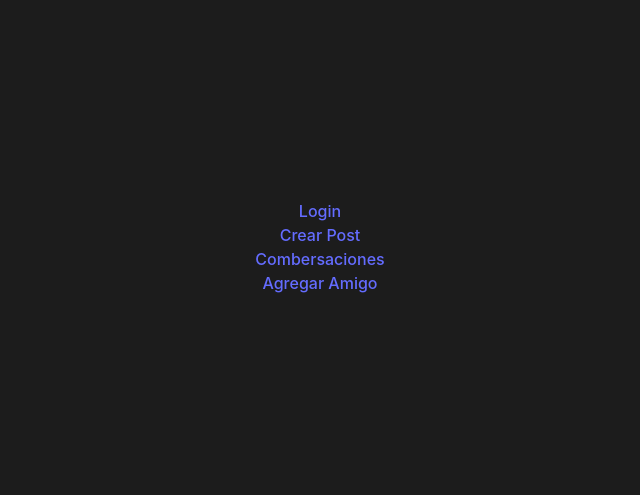
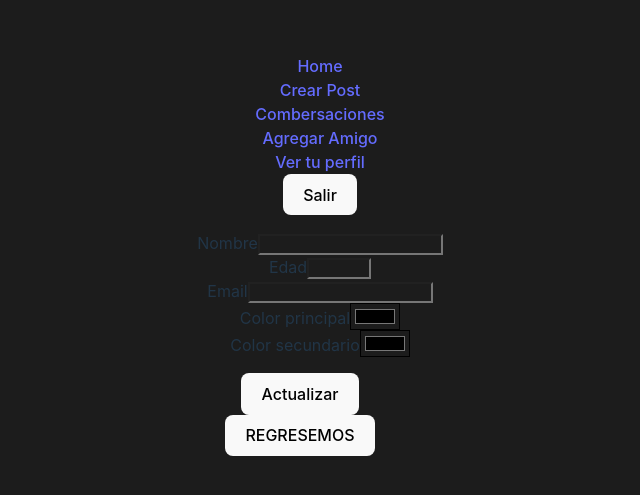
Before and after one commit to Francisco-Tirador/FRONT-GATO_RED, a React (Vite) app: page /#/EditedPerfil in a window 1280 px wide. Before the commit this address led to /#/Myperfil. Shown: the part 153-648 px from the top of the page, without its empty margins (340-980 px from the left). Built offline with nearby package versions, Linux system fonts and the light colour scheme; sample sign-in values are in the browser's storage.

Commit message:
colorDinamico

```diff
--- a/src/App.jsx
+++ b/src/App.jsx
@@ -2,7 +2,7 @@
 import reactLogo from './assets/react.svg'
 import './App.css'
 import Inicio from './componentes/singUp/Inicio'
-import { Routes,Route,Link } from 'react-router-dom'
+import { Routes,Route,Link, useNavigate } from 'react-router-dom'
 import Register from './componentes/singUp/Register'
 import Home from './componentes/Home'
 import Welcome from './componentes/singUp/Welcome'
@@ -12,19 +12,31 @@ import RED from './componentes/RedCombersations/RED'
 import Usuarios from './componentes/Perfiles/Usuarios'
 import Combersation from './componentes/RedCombersations/Combersation'
 import Messages from './componentes/RedCombersations/Messages'
+import Myperfil from './componentes/MyPerfil/Myperfil'
+import EditedPerfil from './componentes/MyPerfil/EditedPerfil'
 
 function App() {
+const naviguete=useNavigate()
+const getToken=localStorage.getItem('token')
+const CloseSession=()=>{
+  localStorage.clear('toke')
+  localStorage.clear('IdUser')
+  naviguete('/')
+}
 
-const getToken=localStorage.getItem('token')
+
   return (
     <div className="App">
       {
         getToken?
       <ul>
-        <li><Link to="/">Login</Link></li>
+        <li><Link to="/">Home</Link></li>
         <li><Link to="/CreatePost">Crear Post</Link></li>
         <li><Link to="/RED">Combersaciones</Link></li>
         <li><Link to="/Perfiles">Agregar Amigo</Link></li>
+        <li><Link to="/Myperfil">Ver tu perfil</Link></li>
+        <li><button onClick={CloseSession}>Salir</button></li>
+
       </ul>
       :''
 }
@@ -39,7 +51,9 @@ const getToken=localStorage.getItem('token')
     <Route path='/RED' element={<RED/>}/>
     <Route path='/Perfiles' element={<Usuarios/>}/>
     <Route path='/Combersation' element={<Combersation/>}/>
+    <Route path='/Myperfil' element={<Myperfil/>}/>
     <Route path='/Messages' element={<Messages/>}/>
+    <Route path='/EditedPerfil' element={<EditedPerfil/>}/>
     </Routes>
 
     </div>
--- /dev/null
+++ b/src/componentes/MyPerfil/EditedPerfil.jsx
@@ -0,0 +1,54 @@
+import axios from 'axios'
+import React from 'react'
+import { useForm } from 'react-hook-form'
+import { useNavigate } from 'react-router-dom'
+import tokenConfig from '../../util/tokenConfig'
+
+const EditedPerfil = () => {
+const navigate=useNavigate()
+const {handleSubmit,register,reset}=useForm()
+const submit=(data)=>{
+    const URL=`https://api-gato-red.onrender.com/api-gato-red/v1/users/My`
+    axios.put(URL,data,tokenConfig())
+    .then(res=>{console.log(res),
+        alert('Perfil Editado correctamente'),
+        navigate('/MyPerfil')
+    })
+    .catch(res=>{console.log(res)})
+}
+
+
+const toReturn=()=>{
+    navigate('/MyPerfil')
+}
+
+  return (
+    <div>
+              <form onSubmit={handleSubmit(submit)}>
+            <ul>
+                <li><label htmlFor='register-name'>Nombre</label>
+                    <input type='text'id='register-name' {...register('name')}></input>
+                </li>
+
+                <li><label htmlFor='resgister-age'>Edad</label>
+                    <input type='number'max={100} min={1} id='resgister-age' {...register('age')}></input>
+
+                </li>
+                <li><label htmlFor='register-email'>Email</label>
+                    <input type='text'id='register-email' {...register('emeil')}></input>
+                </li>
+                <li><label htmlFor='register-color1'>Color principal</label>
+                    <input type='color'id='register-color1' {...register('color1')}></input>
+                </li>
+                <li><label htmlFor='register-color2'>Color secundario</label>
+                    <input type='color' id='register-color2' {...register('color2')}></input>
+                </li>
+            </ul>
+            <button>Actualizar</button>
+        </form>
+        <button onClick={toReturn}>REGRESEMOS</button>
+    </div>
+  )
+}
+
+export default EditedPerfil
--- /dev/null
+++ b/src/componentes/MyPerfil/Myperfil.jsx
@@ -0,0 +1,69 @@
+import axios from 'axios'
+import React, { useEffect, useState } from 'react'
+import { useNavigate } from 'react-router-dom'
+import { color1,color2 } from '../../util/Color1'
+import tokenConfig from '../../util/tokenConfig'
+import TargetPost from '../Post/TargetPost'
+const Myperfil = () => {
+
+const [User, setUser] = useState()
+const navigate=useNavigate()
+
+const getUser=()=>{
+    const URL=`https://api-gato-red.onrender.com/api-gato-red/v1/users/My`
+    axios.get(URL,tokenConfig())
+    .then(res=>{console.log(res.data)
+        setUser(res.data.user)
+    })
+    .catch(res=>console.log(res))
+}
+
+//se va a desplegar una barra redondeada con el nombre en grande del usuario
+
+useEffect(() => {
+ getUser()
+}, [])
+
+const edited=()=>{
+    navigate('/EditedPerfil')
+}
+
+const deletedPerfil=()=>{
+    const URL=`https://api-gato-red.onrender.com/api-gato-red/v1/users/My`
+    axios.delete(res=>{console.log('perfil Eliminado')
+    localStorage.clear('token'),
+    localStorage.clear('IdUser')
+    navigate('/')
+})
+}
+
+  return (
+    <div style={color1(User?.color2)}>
+        <div className='BarraUsuario'style={color1(User?.color1)} >
+            <div style={color1(User?.color2)} className='Iconperfil'>Icon</div>
+            <div style={color1(User?.color1)}>{User?.name}</div>
+            <h2>Total de Publicaciones {User?.Pousts.length}</h2>
+            <div style={color1(User?.color2)}>
+            <button style={color1(User?.color1)} onClick={edited}>Editar perfil</button>
+            <button style={color1(User?.color1)} onClick={deletedPerfil} >Eliminar perfil</button>
+            </div>
+        </div>
+        <div style={color1(User?.color2)}>
+            {
+                User?.Pousts?
+                    User?.Pousts?.map(Post=>(
+                        <TargetPost
+                        id={Post.id}
+                        key={Post.id}
+                        />
+                    )):
+                    <div>No hay Post</div>
+
+            }
+        </div>
+
+    </div>
+  )
+}
+
+export default Myperfil
--- /dev/null
+++ b/src/util/Color1.js
@@ -0,0 +1,13 @@
+
+
+
+export const color1=(color)=>(
+{
+    backgroundColor:color
+}
+)
+export const color2=(color)=>(
+    {
+        backgroundColor:color
+    }
+    )
```
Also changed, not shown: src/util/BloqueoPagina.js (added).
